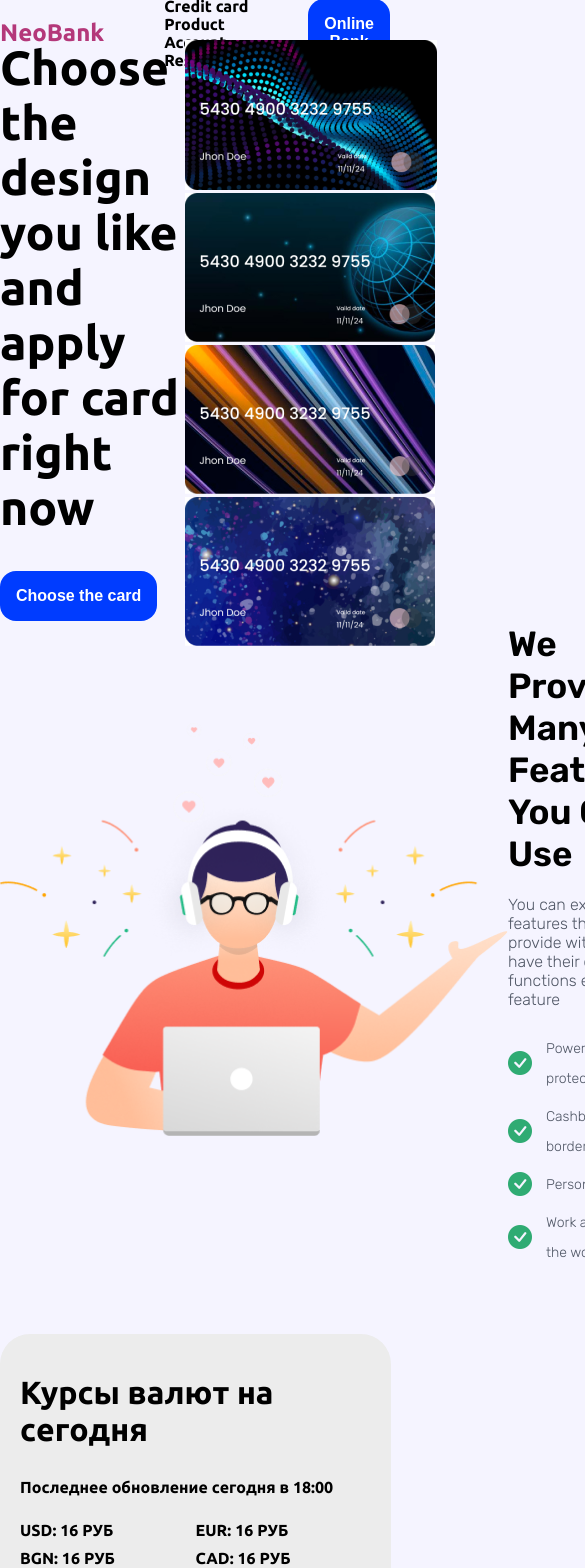
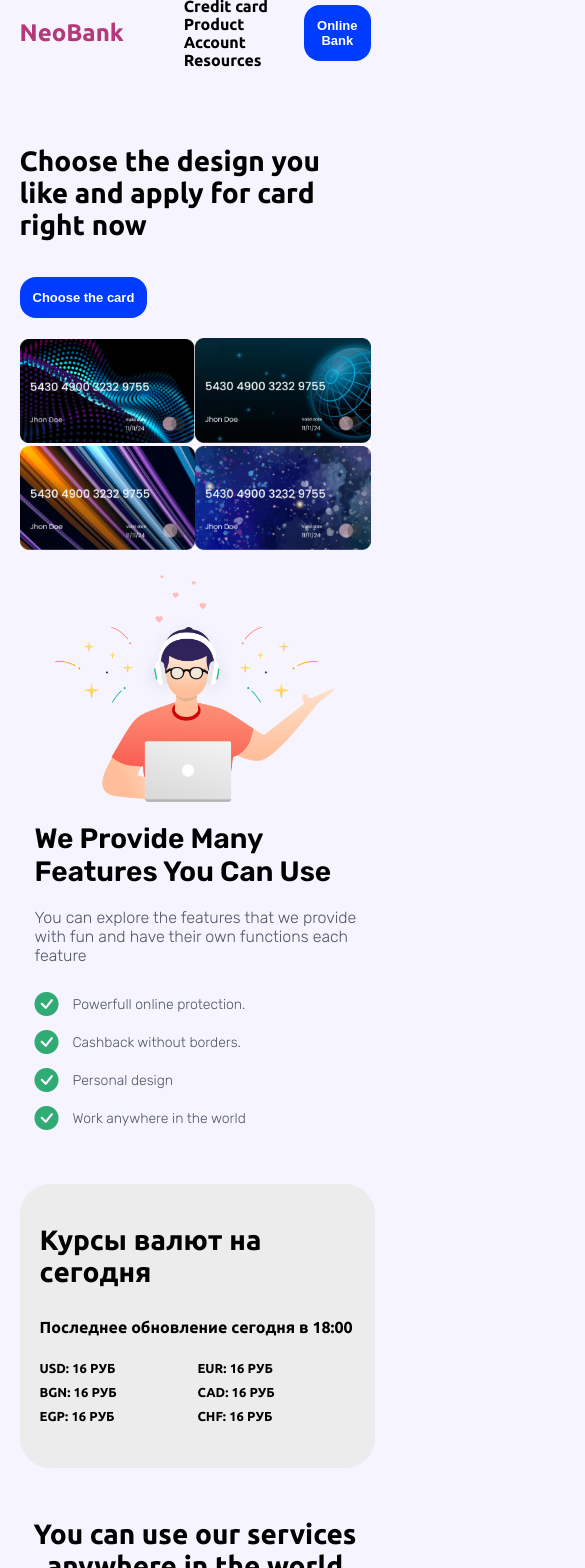
Before and after one commit to dmitryvolkovpnz/neobank, a React (Create React App) app: page / in a window 390 px wide. Shown: the top 1568 px of the page, 585 px wide, since content can reach past the window. Built offline with nearby package versions, Linux system fonts and the light colour scheme.

Commit message:
create mobile version

```diff
--- a/package.json
+++ b/package.json
@@ -13,6 +13,7 @@
     "normalize.css": "^8.0.1",
     "react": "^18.3.1",
     "react-dom": "^18.3.1",
+    "react-router-dom": "^7.0.1",
     "react-scripts": "5.0.1",
     "sass": "^1.81.0",
     "scss": "^0.2.4",
--- a/src/App.tsx
+++ b/src/App.tsx
@@ -3,12 +3,15 @@ import Header from "./ components/Header";
 import Main from "./ components/Main";
 import Footer from "./ components/Footer";
 import "./styles/style.scss";
+import {Routes, Route} from "react-router-dom";
 
 function App() {
   return (
     <div>
       <Header/>
-      <Main/>
+        <Routes>
+            <Route path="/" Component={Main}/>
+        </Routes>
       <Footer/>
     </div>
   );
--- a/src/index.tsx
+++ b/src/index.tsx
@@ -1,5 +1,6 @@
 import React from 'react';
 import ReactDOM from 'react-dom/client';
+import { BrowserRouter } from 'react-router-dom';
 import App from './App';
 
 const root = ReactDOM.createRoot(
@@ -7,6 +8,8 @@ const root = ReactDOM.createRoot(
 );
 root.render(
   <React.StrictMode>
-    <App />
+      <BrowserRouter>
+          <App />
+      </BrowserRouter>
   </React.StrictMode>
 );
--- a/src/styles/style.scss
+++ b/src/styles/style.scss
@@ -28,6 +28,22 @@ body{
   cursor: pointer;
 }
 
+@media (max-width: 1300px){
+  .button{
+    padding: 16px;
+    font-size: 16px;
+  }
+}
+
+@media (max-width: 920px){
+  .button{
+    padding: 13px;
+    font-size: 13px;
+  }
+}
+
+
+
 .container{
   max-width: 1300px;
   margin: 0 auto;
@@ -42,6 +58,13 @@ body{
 @media (max-width: 920px){
   .container{
     max-width: 500px;
+  }
+}
+
+@media (max-width: 500px){
+  .container{
+    width: 90%;
+    padding: 0 10px;
   }
 }
 
@@ -69,6 +92,8 @@ body{
   }
 }
 
+
+
 .first {
   width: 100%;
   height: 558px;
@@ -86,6 +111,44 @@ body{
     }
     .card{
       width: 510px;
+    }
+  }
+}
+
+@media (max-width: 1300px){
+  .first {
+    &__content {
+      .main-content{
+        &__title{
+        }
+      }
+      .card{
+        &__item{
+          width: 50%;
+        }
+      }
+    }
+  }
+}
+
+@media (max-width: 920px){
+  .first {
+    height: auto;
+    &__content {
+      margin-top: 80px;
+      display: block;
+      .main-content{
+        width: 100%;
+        &__title{
+          font-size: 28px;
+        }
+      }
+      .card{
+        margin-top: 20px;
+        width: 100%;
+        &__item{
+        }
+      }
     }
   }
 }
@@ -132,8 +195,46 @@ body{
   }
 }
 
+@media (max-width: 1300px){
+  .second{
+    &__content{
+      &__img{
+        display: block;
+        margin: 20px auto;
+        width: 80%;
+      }
+      .second-section{
+        margin-left: 15px;
+      }
+    }
+  }
+}
+
+@media (max-width: 920px){
+  .second{
+    &__content{
+      display: block;
+      .second-section{
+        &__title{
+          font-size: 28px;
+        }
+        &__subtitle{
+          font-size: 16px;
+        }
+        ul{
+          list-style-type: none;
+          padding: 0;
+          li{
+            font-size: 14px;
+          }
+        }
+      }
+    }
+  }
+}
+
 .cource{
-  width: 100%;
+  width: 94%;
   margin: 50px auto;
   background-color: #ececec;
   border-radius: 30px;
@@ -161,7 +262,7 @@ body{
   }
 }
 
-@media (max-width: 1200px) {
+@media (max-width: 1300px) {
   .cource{
     width: 90%;
     padding: 10px 20px;
@@ -171,13 +272,17 @@ body{
   }
 }
 
-@media (max-width: 640px){
+@media (max-width: 920px){
   .cource{
     width: 90%;
     padding: 10px 20px;
     &__container{
       display: block;
+      &__title{
+        font-size: 28px;
+      }
       &__date{
+        font-size: 16px;
         margin-bottom: 20px;
       }
     }
@@ -185,6 +290,7 @@ body{
   .coin{
     width: 100%;
     &__item{
+      font-size: 13px;
       width: 50%;
     }
   }
@@ -205,6 +311,28 @@ body{
   &__img{
     display: flex;
     justify-content: center;
+  }
+}
+
+@media (max-width: 1300px){
+  .word{
+    &__img{
+      width: 95%;
+      img{
+        width: 100%;
+      }
+    }
+  }
+}
+
+@media (max-width: 920px){
+  .word{
+    &__title{
+      font-size: 28px;
+    }
+    &__subtitle{
+      font-size: 16px;
+    }
   }
 }
 
@@ -274,6 +402,56 @@ body{
   }
 }
 
+@media (max-width: 920px){
+  .call-to-action{
+    &__title{
+      &__small{
+        font-size: 23px;
+        margin-bottom: 20px;
+      }
+      &__big{
+        font-size: 28px;
+        margin-bottom: 20px;
+      }
+    }
+    &__subtitle{
+      font-size: 28px;
+    }
+    &__form{
+      width: 84%;
+      padding: 16px 28px;
+      margin: 0 auto;
+      &__input{
+        i{
+          font-size: 27px;
+        }
+        input{
+          width: 60%;
+          font-size: 18px;
+        }
+      }
+      &__button{
+        font-size: 13px;
+        padding: 14px;
+        i {
+          margin-right: 5px;
+        }
+      }
+    }
+  }
+}
+
+@media (max-width: 500px){
+  .call-to-action{
+    &__form{
+      width: 90%;
+      padding: 12px 20px;
+      &__button{
+        width: 45%;
+      }
+    }
+  }
+}
 
 .footer{
   width: 100%;
@@ -321,3 +499,32 @@ body{
     cursor: pointer;
   }
 }
+
+@media (max-width: 920px){
+  .footer{
+    padding: 64px 0;
+    &__content1{
+      display: block;
+    }
+    &__content2{
+      &__item{
+        font-size: 16px;
+        max-width: 60%;
+      }
+    }
+    &__content3{
+      font-size: 14px;
+    }
+  }
+  .contact{
+    &__phone{
+      font-size: 28px;
+      margin: 16px 0;
+    }
+    &__email{
+      font-size: 16px;
+      color: #2D3748;
+      cursor: pointer;
+    }
+  }
+}
```
Also changed, not shown: 1 other file (tests, documents, lock files or other folders).
